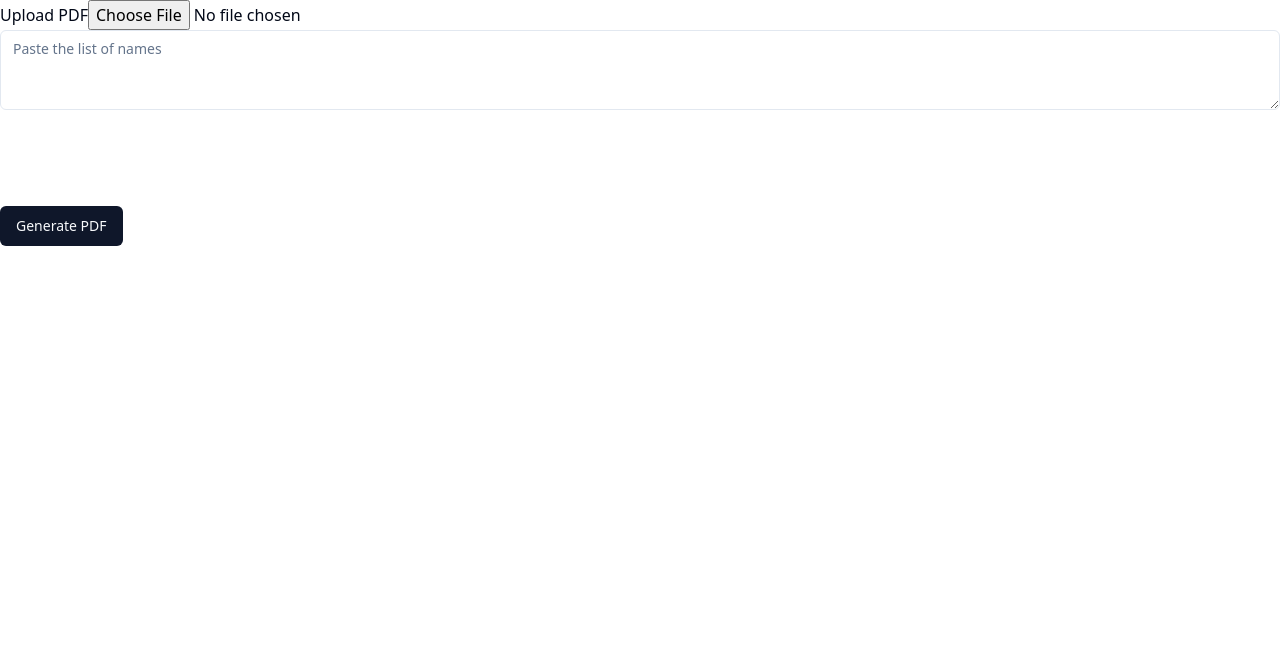
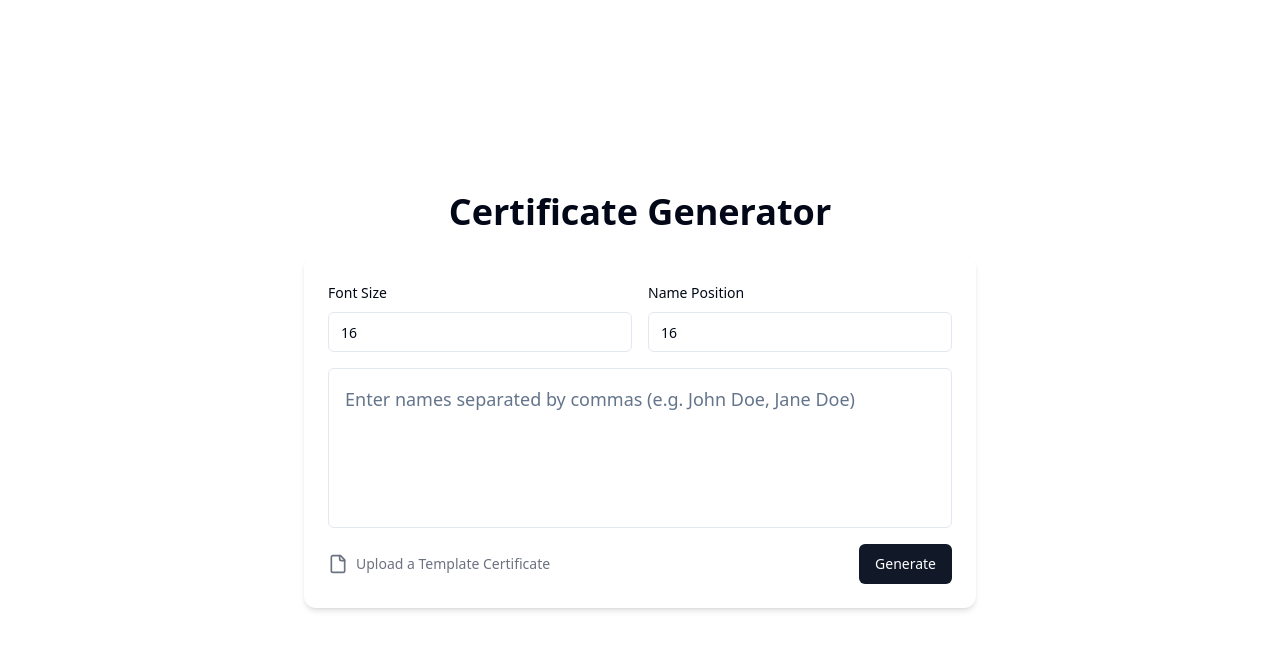
Before and after one commit to collabyte/certificate-generator, a React (Vite) app: page / in a window 1280 px wide. Shown: the top 650 px of the page. Built offline with nearby package versions, Linux system fonts and the light colour scheme.

Commit message:
pdf-lib integration

```diff
--- a/package.json
+++ b/package.json
@@ -9,13 +9,15 @@
     "lint": "eslint . --ext ts,tsx --report-unused-disable-directives --max-warnings 0",
     "preview": "vite preview --port 8080",
     "predeploy": "npm run build",
-    "deploy" : "gh-pages -d dist"
+    "deploy": "gh-pages -d dist"
   },
   "dependencies": {
+    "@radix-ui/react-label": "^2.0.2",
     "@radix-ui/react-scroll-area": "^1.0.5",
     "@radix-ui/react-slot": "^1.0.2",
     "class-variance-authority": "^0.7.0",
     "clsx": "^2.1.1",
+    "file-saver": "^2.0.5",
     "lucide-react": "^0.378.0",
     "pdf-lib": "^1.17.1",
     "react": "^18.2.0",
@@ -24,6 +26,7 @@
     "tailwindcss-animate": "^1.0.7"
   },
   "devDependencies": {
+    "@types/file-saver": "^2.0.7",
     "@types/node": "^20.12.12",
     "@types/react": "^18.2.66",
     "@types/react-dom": "^18.2.22",
--- a/src/App.tsx
+++ b/src/App.tsx
@@ -1,18 +1,9 @@
-import { Button } from "@/components/ui/button";
-
-import NamesList from "@/components/webview/NamesList";
+import { Homepage } from "./components/component/homepage";
 
 function App() {
-  function handleClick() {
-    console.log("Button clicked");
-  }
   return (
     <>
-      {/* accpet pdf */}
-      <label htmlFor="file">Upload PDF</label>
-      <input type="file" accept="application/pdf" />
-      <NamesList />
-      <Button onClick={handleClick}>Generate PDF</Button>
+      <Homepage />
     </>
   );
 }
--- /dev/null
+++ b/src/components/component/homepage.tsx
@@ -0,0 +1,154 @@
+import { useState } from "react";
+import { Textarea } from "@/components/ui/textarea";
+import { Label } from "@/components/ui/label";
+import { Button } from "@/components/ui/button";
+import { Input } from "@/components/ui/input";
+import NameList from "@/components/webview/NamesList";
+import { PDFDocument, rgb, StandardFonts } from "pdf-lib";
+import { saveAs } from "file-saver";
+
+async function generatePDF(names: string[], file: File) {
+  const pdfBytes = await file.arrayBuffer();
+
+  for (const name of names) {
+    const pdfDoc = await PDFDocument.load(pdfBytes);
+    const pages = pdfDoc.getPages();
+    const firstPage = pages[0];
+    const { x, y } = { x: 50, y: 50 };
+
+    const font = await pdfDoc.embedFont(StandardFonts.Helvetica);
+    const fontSize = 30;
+    const textWidth = font.widthOfTextAtSize(name, fontSize);
+    const textHeight = font.heightAtSize(fontSize);
+
+    firstPage.drawText(name, {
+      x: x - textWidth / 2,
+      y: y - textHeight / 2,
+      size: fontSize,
+      font: font,
+      color: rgb(0, 0, 0),
+    });
+
+    const pdfBytesModified = await pdfDoc.save();
+    const blob = new Blob([pdfBytesModified], { type: "application/pdf" });
+    saveAs(blob, `${name}.pdf`);
+  }
+}
+
+export function Homepage() {
+  const [names, setNames] = useState<string[]>([]);
+  const [file, setFile] = useState<File>();
+  const [isLoading, setIsLoading] = useState(false);
+
+  const handleFileUpload = (e: React.ChangeEvent<HTMLInputElement>) => {
+    const file = e.target.files?.[0];
+    if (file) {
+      setFile(file);
+    }
+  };
+
+  const handleSubmit = (e: React.FormEvent<HTMLFormElement>): void => {
+    e.preventDefault();
+    setIsLoading(true);
+    if (file) {
+      generatePDF(names, file).then(() => {
+        setIsLoading(false);
+      });
+    }
+  };
+
+  return (
+    <form onSubmit={handleSubmit}>
+      <div className="flex flex-col items-center justify-center h-screen w-screen">
+        <h2 className="text-4xl font-bold mb-6">Certificate Generator</h2>
+        <div className="bg-white dark:bg-gray-900 shadow-md rounded-xl w-full max-w-2xl p-6">
+          <div className="grid grid-cols-2 gap-4 mb-4">
+            <div className="space-y-2">
+              <Label htmlFor="font-size">Font Size</Label>
+              <Input
+                id="font-size"
+                type="number"
+                placeholder="Enter font size"
+                className="w-full"
+                defaultValue="16"
+              />
+            </div>
+            <div className="space-y-2">
+              <Label htmlFor="name-pos">Name Position</Label>
+              <Input
+                id="name-pos"
+                type="number"
+                placeholder="Enter name position"
+                className="w-full"
+                defaultValue="16"
+              />
+            </div>
+          </div>
+          <Textarea
+            className="w-full h-40 p-4 text-lg resize-none focus:outline-none"
+            placeholder="Enter names separated by commas (e.g. John Doe, Jane Doe)"
+            onChange={(e) => {
+              const temporaryNameList = e.target.value;
+              const temporaryName = temporaryNameList.split(",");
+              setNames(temporaryName.map((name) => name.trim()));
+            }}
+          />
+          {names.length > 0 && names[0].length > 0 && (
+            <NameList names={names} />
+          )}
+          <div className="flex items-center justify-between mt-4">
+            <div className="flex items-center gap-2">
+              <Label className="cursor-pointer" htmlFor="file-upload">
+                <FileIcon className="h-5 w-5 text-gray-500 hover:text-gray-700 dark:text-gray-400 dark:hover:text-gray-300" />
+                <input
+                  accept=".pdf"
+                  className="hidden"
+                  id="file-upload"
+                  type="file"
+                  onChange={handleFileUpload}
+                />
+              </Label>
+              <span className="text-gray-500 dark:text-gray-400 text-sm">
+                {file?.name || "Upload a Template Certificate"}
+              </span>
+            </div>
+            <Button
+              type="submit"
+              disabled={isLoading}
+              className="bg-gray-900 text-white hover:bg-gray-800 dark:bg-gray-50 dark:text-gray-900 dark:hover:bg-gray-200 px-4 py-2 rounded-md text-sm"
+            >
+              {isLoading ? "Generating..." : "Generate"}
+            </Button>
+          </div>
+        </div>
+      </div>
+    </form>
+  );
+}
+
+interface FileIconProps {
+  className?: string;
+  h?: number;
+  w?: number;
+  text?: string;
+}
+
+function FileIcon(props: FileIconProps): JSX.Element {
+  return (
+    <svg
+      {...props}
+      xmlns="http://www.w3.org/2000/svg"
+      width={props.w || 24}
+      height={props.h || 24}
+      viewBox="0 0 24 24"
+      fill="none"
+      stroke="currentColor"
+      strokeWidth="2"
+      strokeLinecap="round"
+      strokeLinejoin="round"
+    >
+      <path d="M15 2H6a2 2 0 0 0-2 2v16a2 2 0 0 0 2 2h12a2 2 0 0 0 2-2V7Z" />
+      <path d="M14 2v4a2 2 0 0 0 2 2h4" />
+    </svg>
+  );
+}
--- /dev/null
+++ b/src/components/ui/FileUpload.tsx
@@ -0,0 +1,13 @@
+const FileUpload = () => {
+  return (
+    <>
+      <input className="hidden" accept="pdf" id="upload-pdf" type="file" />
+      <label htmlFor="upload-pdf">
+        <img src="./attach-file.png" className="h-10 w-10" />{" "}
+        {/* This is the upload icon */}
+      </label>
+    </>
+  );
+};
+
+export default FileUpload;
--- a/src/components/ui/NameComponent.tsx
+++ /dev/null
@@ -1,7 +0,0 @@
-const NameComponent = ({ name }: { name: string }) => {
-  if (!name) return null;
-  if (/^\s+$/.test(name)) return null;
-  return <div className="w-fit inline-block p-1 bg-gray-400 m-1">{name}</div>;
-};
-
-export default NameComponent;
--- /dev/null
+++ b/src/components/ui/input.tsx
@@ -0,0 +1,25 @@
+import * as React from "react"
+
+import { cn } from "@/lib/utils"
+
+export interface InputProps
+  extends React.InputHTMLAttributes<HTMLInputElement> {}
+
+const Input = React.forwardRef<HTMLInputElement, InputProps>(
+  ({ className, type, ...props }, ref) => {
+    return (
+      <input
+        type={type}
+        className={cn(
+          "flex h-10 w-full rounded-md border border-input bg-background px-3 py-2 text-sm ring-offset-background file:border-0 file:bg-transparent file:text-sm file:font-medium placeholder:text-muted-foreground focus-visible:outline-none focus-visible:ring-2 focus-visible:ring-ring focus-visible:ring-offset-2 disabled:cursor-not-allowed disabled:opacity-50",
+          className
+        )}
+        ref={ref}
+        {...props}
+      />
+    )
+  }
+)
+Input.displayName = "Input"
+
+export { Input }
--- /dev/null
+++ b/src/components/ui/label.tsx
@@ -0,0 +1,24 @@
+import * as React from "react"
+import * as LabelPrimitive from "@radix-ui/react-label"
+import { cva, type VariantProps } from "class-variance-authority"
+
+import { cn } from "@/lib/utils"
+
+const labelVariants = cva(
+  "text-sm font-medium leading-none peer-disabled:cursor-not-allowed peer-disabled:opacity-70"
+)
+
+const Label = React.forwardRef<
+  React.ElementRef<typeof LabelPrimitive.Root>,
+  React.ComponentPropsWithoutRef<typeof LabelPrimitive.Root> &
+    VariantProps<typeof labelVariants>
+>(({ className, ...props }, ref) => (
+  <LabelPrimitive.Root
+    ref={ref}
+    className={cn(labelVariants(), className)}
+    {...props}
+  />
+))
+Label.displayName = LabelPrimitive.Root.displayName
+
+export { Label }
--- /dev/null
+++ b/src/components/webview/NameTag.tsx
@@ -0,0 +1,11 @@
+const NameTag = ({ name }: { name: string }) => {
+  if (!name) return null;
+  if (/^\s+$/.test(name)) return null;
+  return (
+    <div className="w-fit inline-block px-1 bg-gray-950 text-white rounded-sm m-2 mx-1">
+      {name}
+    </div>
+  );
+};
+
+export default NameTag;
--- a/src/components/webview/NamesList.tsx
+++ b/src/components/webview/NamesList.tsx
@@ -1,33 +1,20 @@
-import { useState } from "react";
-import { Textarea } from "@/components/ui/textarea";
-import NameComponent from "@/components/ui/NameComponent";
+import NameTag from "@/components/webview/NameTag";
 import { ScrollArea, ScrollBar } from "@/components/ui/scroll-area";
 
-const NamesList = () => {
-  const [names, setNames] = useState<string[]>([]);
-
+const NamesList = ({ names }: { names: string[] }) => {
   return (
-    <div>
-      <Textarea
-        placeholder="Paste the list of names"
-        onChange={(event) => {
-          const temporaryNameList = event.target.value;
-          const temporaryName = temporaryNameList.split("\n");
-          setNames(temporaryName.map((name) => name.trim()));
-        }}
-      />
-
-      <ScrollArea className="w-screen h-24 m-border">
-        <div className="w-screen space-y-2">
+    <>
+      <ScrollArea className="w-full p-1 h-24 m-border ">
+        <div className="w-full space-y-2">
           {names.map(
-            (name, index) => (
-              console.log(name), (<NameComponent key={index} name={name} />)
+            (name: string, index: number) => (
+              console.log(name), (<NameTag key={index} name={name} />)
             )
           )}
         </div>
         <ScrollBar orientation="vertical" />
       </ScrollArea>
-    </div>
+    </>
   );
 };
 
--- a/src/index.css
+++ b/src/index.css
@@ -1,6 +1,14 @@
 @tailwind base;
 @tailwind components;
 @tailwind utilities;
+
+body {
+  font-family: var(--font-inter), sans-serif;
+}
+
+h1, h2, h3, h4, h5, h6 {
+  font-family: var(--font-inter), sans-serif;
+}
 
 @layer base {
   :root {
--- a/src/lib/generator.ts
+++ b/src/lib/generator.ts
@@ -1,6 +1,4 @@
 import { PDFDocument, rgb, StandardFonts, PDFPage, PDFFont } from "pdf-lib";
-import fs from "fs";
-import { exit } from "process";
 
 const TEMPLATE_CERTIFICATE: string = "template.pdf";
 const OUTPUT_DIR: string = "./certificates";
--- a/tailwind.config.js
+++ b/tailwind.config.js
@@ -2,10 +2,10 @@
 module.exports = {
   darkMode: ["class"],
   content: [
-    './pages/**/*.{ts,tsx}',
-    './components/**/*.{ts,tsx}',
-    './app/**/*.{ts,tsx}',
-    './src/**/*.{ts,tsx}',
+    "./pages/**/*.{ts,tsx}",
+    "./components/**/*.{ts,tsx}",
+    "./app/**/*.{ts,tsx}",
+    "./src/**/*.{ts,tsx}",
   ],
   prefix: "",
   theme: {
@@ -73,5 +73,5 @@ module.exports = {
       },
     },
   },
-  plugins: [require("tailwindcss-animate")],
-}
+  plugins: [require("tailwindcss-animate", "daisyui")],
+};
```
Also changed, not shown: public/attach-file.png (added).
